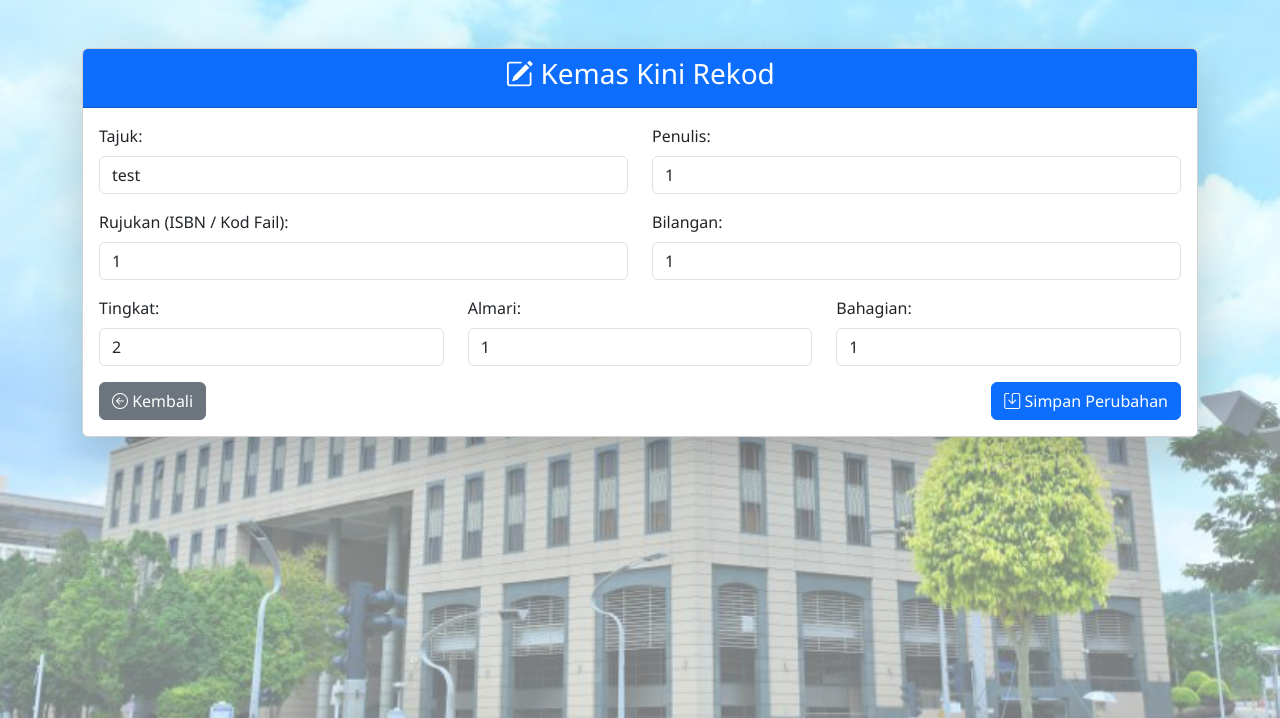
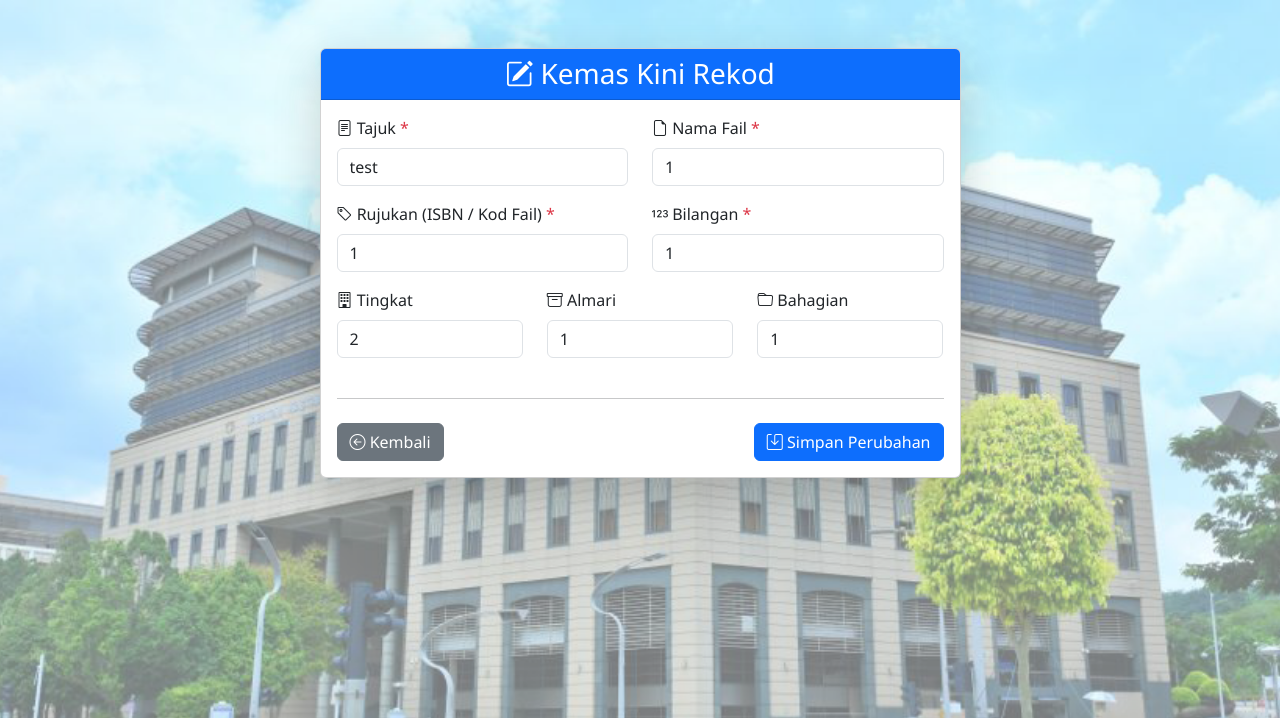
Before and after one commit to waneutron/works, a Flask app: page /edit/5 in a window 1280 px wide. Shown: the top 718 px of the page. Run offline with Flask 3, Linux system fonts and the light colour scheme; data comes from the database, SQL or seed files in the repository.

Commit message:
Update edit.html

```diff
--- a/templates/edit.html
+++ b/templates/edit.html
@@ -9,57 +9,77 @@
   <link href="https://cdn.jsdelivr.net/npm/bootstrap@5.3.2/dist/css/bootstrap.min.css" rel="stylesheet">
 
   <!-- Bootstrap Icons -->
-  <link rel="stylesheet" href="https://cdn.jsdelivr.net/npm/bootstrap-icons@1.10.5/font/bootstrap-icons.css">
+  <link rel="stylesheet" href="https://cdn.jsdelivr.net/npm/bootstrap-icons@1.11.1/font/bootstrap-icons.css">
 
   <!-- Custom CSS -->
   <link rel="stylesheet" href="{{ url_for('static', filename='style.css') }}">
 </head>
 <body>
 <div class="container py-5">
+  <div class="row justify-content-center">
+    <div class="col-lg-8 col-xl-7">
       <div class="card shadow-lg">
         <div class="card-header bg-primary text-white text-center">
-      <h3><i class="bi bi-pencil-square"></i> Kemas Kini Rekod</h3>
+          <h3 class="mb-0">
+            <i class="bi bi-pencil-square"></i> Kemas Kini Rekod
+          </h3>
         </div>
         <div class="card-body">
-      <form method="post">
+          <form method="post" id="editForm">
             <div class="row">
               <div class="col-md-6 mb-3">
-            <label class="form-label">Tajuk:</label>
+                <label class="form-label">
+                  <i class="bi bi-file-text"></i> Tajuk <span class="text-danger">*</span>
+                </label>
                 <input type="text" name="title" class="form-control" value="{{ book.title }}" required>
               </div>
               <div class="col-md-6 mb-3">
-            <label class="form-label">Penulis:</label>
+                <label class="form-label">
+                  <i class="bi bi-file-earmark"></i> Nama Fail <span class="text-danger">*</span>
+                </label>
                 <input type="text" name="author" class="form-control" value="{{ book.author }}" required>
               </div>
             </div>
 
             <div class="row">
               <div class="col-md-6 mb-3">
-            <label class="form-label">Rujukan (ISBN / Kod Fail):</label>
+                <label class="form-label">
+                  <i class="bi bi-tag"></i> Rujukan (ISBN / Kod Fail) <span class="text-danger">*</span>
+                </label>
                 <input type="text" name="isbn" class="form-control" value="{{ book.isbn }}" required>
               </div>
               <div class="col-md-6 mb-3">
-            <label class="form-label">Bilangan:</label>
-            <input type="number" name="quantity" class="form-control" value="{{ book.quantity }}" required>
+                <label class="form-label">
+                  <i class="bi bi-123"></i> Bilangan <span class="text-danger">*</span>
+                </label>
+                <input type="number" name="quantity" class="form-control" value="{{ book.quantity }}" min="1" required>
               </div>
             </div>
 
             <div class="row">
               <div class="col-md-4 mb-3">
-            <label class="form-label">Tingkat:</label>
-            <input type="text" name="room" class="form-control" value="{{ book.room }}">
+                <label class="form-label">
+                  <i class="bi bi-building"></i> Tingkat
+                </label>
+                <input type="text" name="room" class="form-control" value="{{ book.room or '' }}">
               </div>
               <div class="col-md-4 mb-3">
-            <label class="form-label">Almari:</label>
-            <input type="text" name="shelf" class="form-control" value="{{ book.shelf }}">
+                <label class="form-label">
+                  <i class="bi bi-archive"></i> Almari
+                </label>
+                <input type="text" name="shelf" class="form-control" value="{{ book.shelf or '' }}">
               </div>
               <div class="col-md-4 mb-3">
-            <label class="form-label">Bahagian:</label>
-            <input type="text" name="section" class="form-control" value="{{ book.section }}">
+                <label class="form-label">
+                  <i class="bi bi-folder"></i> Bahagian
+                </label>
+                <input type="text" name="section" class="form-control" value="{{ book.section or '' }}">
               </div>
             </div>
 
-        <div class="d-flex justify-content-between">
+            <hr class="my-4">
+
+            <div class="d-flex justify-content-between flex-column flex-sm-row gap-3">
               <a href="/" class="btn btn-secondary">
                 <i class="bi bi-arrow-left-circle"></i> Kembali
               </a>
@@ -71,5 +91,10 @@
         </div>
       </div>
     </div>
+  </div>
+</div>
+
+<!-- Bootstrap JS -->
+<script src="https://cdn.jsdelivr.net/npm/bootstrap@5.3.2/dist/js/bootstrap.bundle.min.js"></script>
 </body>
 </html>
```
Lines whose indentation alone changed are shown as unchanged.
